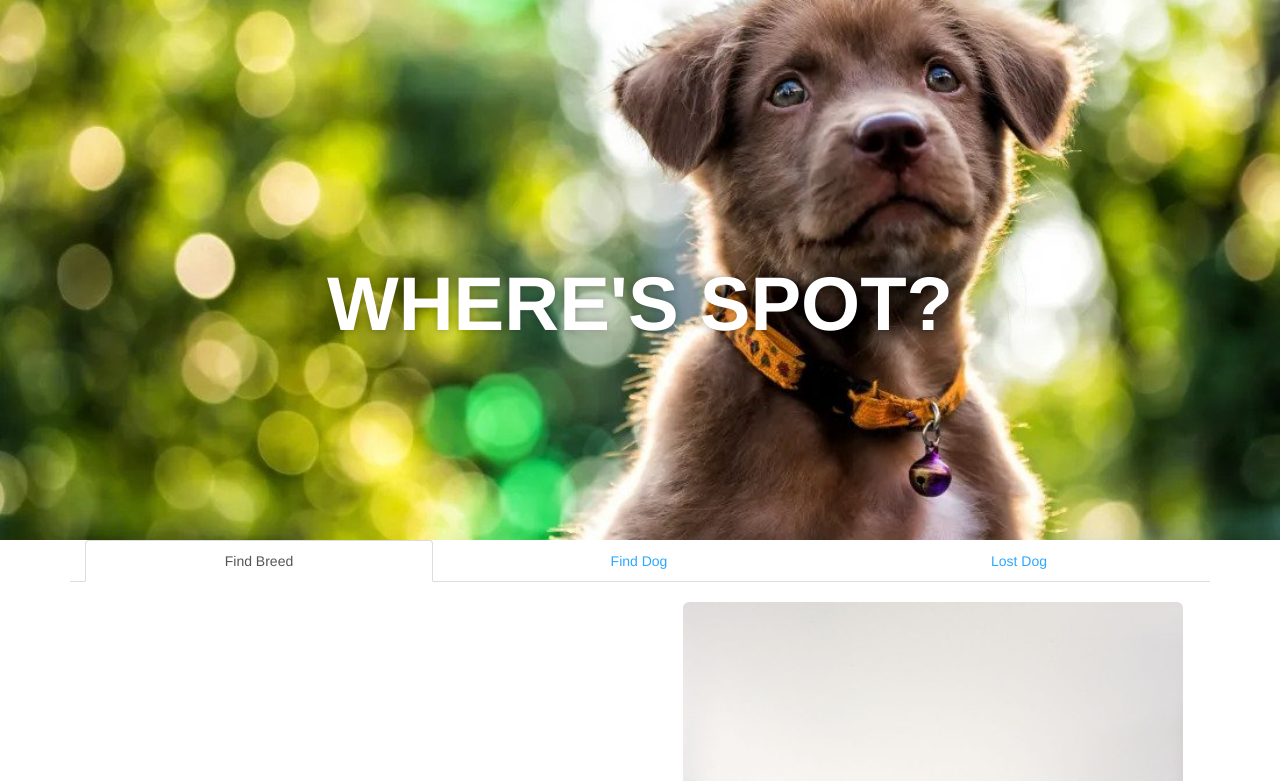
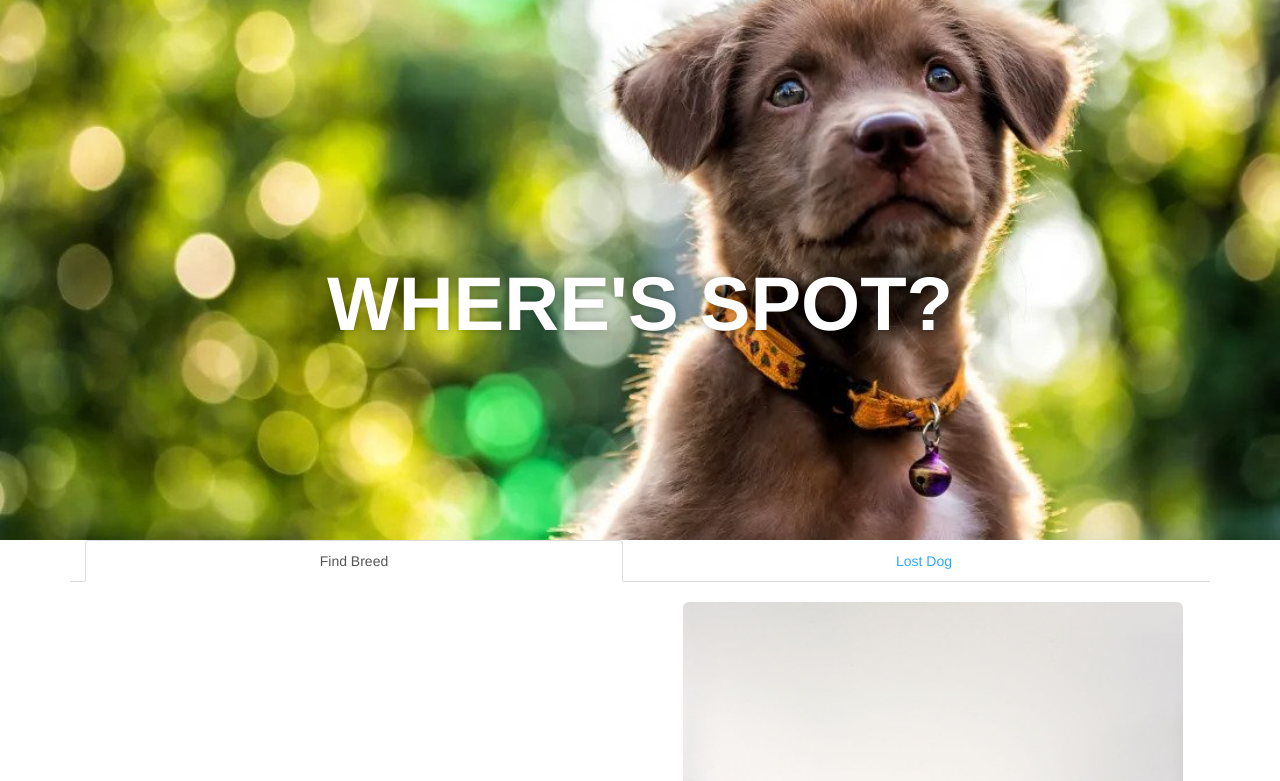
Before and after one commit to mittal-umang/Where-s-Spot, a Django app: page /wheresspot/ in a window 1280 px wide. Shown: the top 781 px of the page. Run offline with Django 3.2, Linux system fonts and the light colour scheme; some libraries are stand-ins or nearby versions; some web fonts are replaced.

Commit message:
Removed 2nd Navigation

```diff
--- a/myproject/templates/wheresspot/index.html
+++ b/myproject/templates/wheresspot/index.html
@@ -42,11 +42,11 @@
             <div class="row">
                 <div class="col-lg-12 col-md-12 col-sm-12">
                     <ul class="nav nav-tabs" id="myTab">
-                        <li class="active col-lg-4 col-md-4 col-sm-4 text-center"><a href="#findBreed" >Find Breed</a></li>
-                        <li class="col-lg-4 col-md-4 col-sm-4 text-center"><a href="#findDog">Find Dog</a></li>
-                        <li class="col-lg-4 col-md-4 col-sm-4 text-center"><a href="#lostDog">Lost Dog</a></li>
-{#                        <li class="active col-lg-6 col-md-6 col-sm-6 text-center"><a href="#findBreed" >Find Breed</a></li>#}
-{#                        <li class="col-lg-6 col-md-6 col-sm-6 text-center"><a href="#lostDog">Lost Dog</a></li>#}
+{#                        <li class="active col-lg-4 col-md-4 col-sm-4 text-center"><a href="#findBreed" >Find Breed</a></li>#}
+{#                        <li class="col-lg-4 col-md-4 col-sm-4 text-center"><a href="#findDog">Find Dog</a></li>#}
+{#                        <li class="col-lg-4 col-md-4 col-sm-4 text-center"><a href="#lostDog">Lost Dog</a></li>#}
+                        <li class="active col-lg-6 col-md-6 col-sm-6 text-center"><a href="#findBreed" >Find Breed</a></li>
+                        <li class="col-lg-6 col-md-6 col-sm-6 text-center"><a href="#lostDog">Lost Dog</a></li>
 
                     </ul>
                     <div class="tab-content">
```
